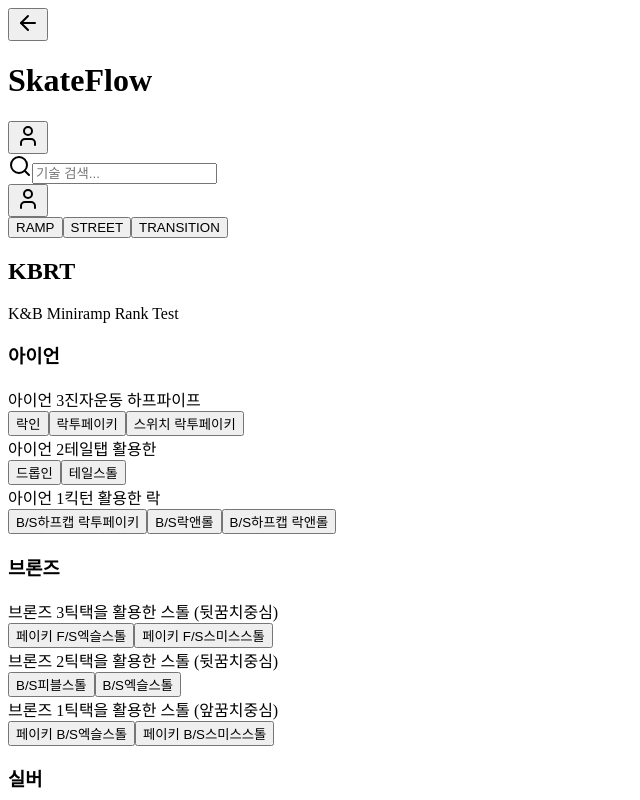
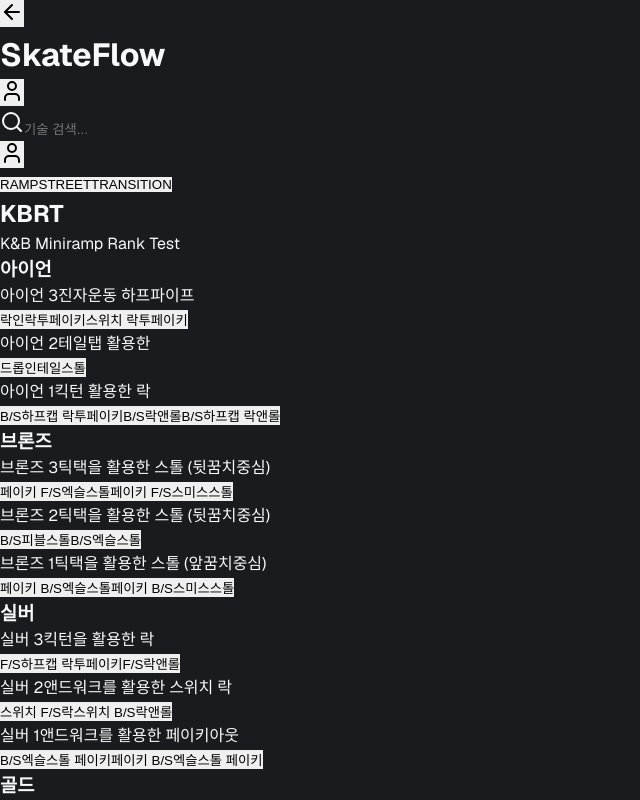
Before and after one commit to parkjio3/skate-flow-supabase, a Next.js app: page /ramp in a window 1280 px wide. Shown: the top 800 px of the page, without its empty margins (0-640 px from the left). Built offline with nearby package versions, Linux system fonts and the light colour scheme.

Commit message:
Update globals.css

```diff
--- a/app/globals.css
+++ b/app/globals.css
@@ -1,55 +1,71 @@
-/* Tailwind CSS v3 표준 선언 방식 (가장 안정적) */
-@tailwind base;
-@tailwind components;
-@tailwind utilities;
+/* Tailwind 전용 선언(@import, @tailwind, @theme)을 모두 제거했습니다. */
 
 :root {
-  /* Dark skateboarding theme with electric blue accent */
-  --background: 264 12% 12%; /* oklch를 RGB/HSL 기반으로 해석 */
-  --foreground: 264 1% 98%;
-  --card: 264 1.5% 16%;
-  --card-foreground: 264 1% 98%;
-  --popover: 264 1.5% 14%;
-  --popover-foreground: 264 1% 98%;
-  --primary: 264 24% 65%;
-  --primary-foreground: 264 1% 98%;
-  --secondary: 264 2% 22%;
-  --secondary-foreground: 264 1% 98%;
-  --muted: 264 2% 22%;
-  --muted-foreground: 264 1.5% 65%;
-  --accent: 264 2% 24%;
-  --accent-foreground: 264 1% 98%;
-  --destructive: 27 24.5% 57.7%;
-  --destructive-foreground: 264 1% 98%;
-  --border: 264 2% 24%;
-  --input: 264 2% 24%;
-  --ring: 264 24% 65%;
+  /* Dark skateboarding theme colors */
+  /* oklch를 지원하지 않는 브라우저를 위해 일반 색상값으로 변환하여 유지합니다. */
+  --background: #1a1b1e;
+  --foreground: #f8f9fa;
+  --card: #25262b;
+  --card-foreground: #f8f9fa;
+  --popover: #212226;
+  --popover-foreground: #f8f9fa;
+  --primary: #4d79ff; /* Electric blue accent */
+  --primary-foreground: #ffffff;
+  --secondary: #2c2e33;
+  --secondary-foreground: #f8f9fa;
+  --muted: #2c2e33;
+  --muted-foreground: #adb5bd;
+  --accent: #343a40;
+  --accent-foreground: #f8f9fa;
+  --destructive: #fa5252;
+  --destructive-foreground: #ffffff;
+  --border: #373a40;
+  --input: #373a40;
+  --ring: #4d79ff;
   --radius: 0.75rem;
 
-  /* Sidebar */
-  --sidebar: 264 1.5% 16%;
-  --sidebar-foreground: 264 1% 98%;
-  --sidebar-primary: 264 24% 65%;
-  --sidebar-primary-foreground: 264 1% 98%;
-  --sidebar-accent: 264 2% 22%;
-  --sidebar-accent-foreground: 264 1% 98%;
-  --sidebar-border: 264 2% 24%;
-  --sidebar-ring: 264 24% 65%;
+  /* Sidebar colors */
+  --sidebar: #25262b;
+  --sidebar-foreground: #f8f9fa;
+  --sidebar-primary: #4d79ff;
+  --sidebar-primary-foreground: #ffffff;
+  --sidebar-accent: #2c2e33;
+  --sidebar-accent-foreground: #f8f9fa;
+  --sidebar-border: #373a40;
+  --sidebar-ring: #4d79ff;
 }
 
-@layer base {
-  * {
-    @apply border-border;
-  }
-  body {
-    @apply bg-background text-foreground;
-    font-feature-settings: "rlig" 1, "calt" 1;
-  }
+/* 기본 초기화 스타일 */
+* {
+  box-sizing: border-box;
+  padding: 0;
+  margin: 0;
+  /* 기존 @apply border-border 역할을 대신함 */
+  border-color: var(--border);
+  border-style: solid;
+  border-width: 0;
 }
 
-/* 유틸리티 클래스 추가 (필요한 경우) */
-@layer utilities {
-  .outline-ring-50 {
-    outline-color: color-mix(in srgb, var(--ring), transparent 50%);
-  }
+body {
+  background-color: var(--background);
+  color: var(--foreground);
+  font-family: "Geist", sans-serif;
+  line-height: 1.5;
+  -webkit-font-smoothing: antialiased;
+  -moz-osx-font-smoothing: grayscale;
 }
+
+/* 기존 @layer base 내의 스타일을 일반 CSS로 변환 */
+* {
+  border-color: var(--border);
+}
+
+*:focus-visible {
+  outline: 2px solid rgba(77, 121, 255, 0.5); /* outline-ring/50 대체 */
+}
+
+/* 유틸리티 클래스 (선택 사항: 기존 컴포넌트들이 이 클래스를 사용할 경우) */
+.bg-background { background-color: var(--background); }
+.text-foreground { color: var(--foreground); }
+.border-border { border-color: var(--border); }
+.rounded-lg { border-radius: var(--radius); }
```
